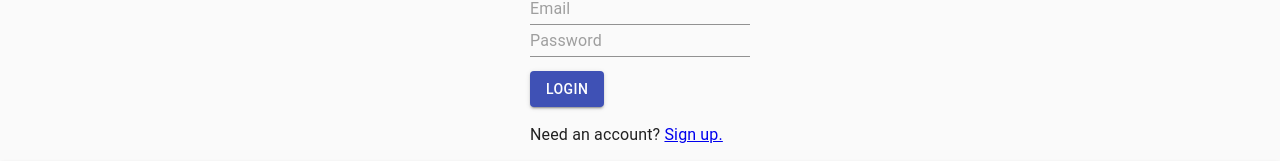
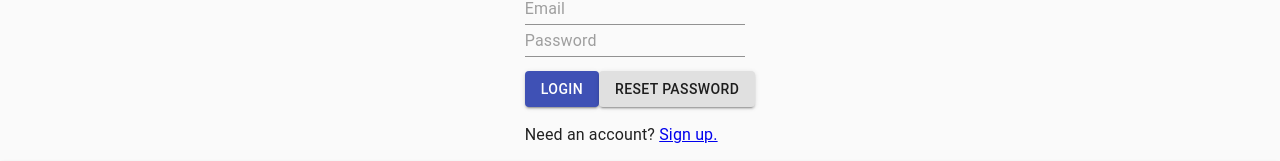
Before and after one commit to egsandwich/BugTracker, a React (Create React App) app in the folder bug-tracker/: page /login in a window 1280 px wide. Shown: the part 125-286 px from the top of the page. Built offline with nearby package versions, Linux system fonts and the light colour scheme; no server answers.

Commit message:
forgot password

```diff
--- a/bug-tracker/src/components/Login.js
+++ b/bug-tracker/src/components/Login.js
@@ -1,19 +1,19 @@
-import React, { useRef, useState} from "react";
-import {useHistory, Link } from 'react-router-dom'
-import { Grid, Typography, Button, Input, Box} from '@material-ui/core'
+import React, { useRef, useState } from "react";
+import { useHistory, Link } from 'react-router-dom'
+import { Grid, Typography, Button, Input, Box } from '@material-ui/core'
 import { Alert, AlertTitle } from '@material-ui/lab';
-import {useAuth} from '../contexts/AuthContext'
+import { useAuth } from '../contexts/AuthContext'
 
 function Login(props) {
     const email = useRef()
     const password = useRef()
-    const {login} = useAuth()
+    const { login, resetPasswordByEmail } = useAuth()
     const [loading, setLoading] = useState(false)
     const [error, setError] = useState()
     const history = useHistory()
 
 
-    async function handleLogin(e){
+    async function handleLogin(e) {
         e.preventDefault()
         try {
             setError('')
@@ -26,6 +26,21 @@ function Login(props) {
         setLoading(false)
     }
 
+    async function handleResetPassword() {
+        try {
+            setError('')
+            setLoading(true)
+            if (email.current.value === '') {
+                setError('Please write your email address')
+            } else {
+                await resetPasswordByEmail(email.current.value);
+                setError(`An email is sent to ${email.current.value} for instructions on how to change your password`)
+            }
+        } catch {
+            setError('Something went wrong. Please try again.')
+        }
+        setLoading(false)
+    }
 
     return (
         <Box m={3}>
@@ -48,9 +63,11 @@ function Login(props) {
                             <Input placeholder="Email" inputRef={email} />
                         </Grid>
                         <Grid item>
-                        <Input placeholder="Password" type="password" inputRef={password}/>
+                            <Input placeholder="Password" type="password" inputRef={password} />
                         </Grid>
-                        <p><Button variant="contained" color="primary" disabled={email.length === 0 || password.length === 0 || loading}type="submit">Login</Button></p>
+                        <p><Button variant="contained" color="primary" disabled={email.length === 0 || password.length === 0 || loading} type="submit">Login</Button>
+                            <Button variant="contained" disabled={loading} onClick={() => { handleResetPassword() }}>Reset password</Button>
+                        </p>
                         <Grid item xs={12}>
                             <Typography variant="subtitle1">
                                 Need an account? <Link to="/signup">Sign up.</Link>
--- a/bug-tracker/src/contexts/AuthContext.js
+++ b/bug-tracker/src/contexts/AuthContext.js
@@ -43,6 +43,10 @@ export function AuthProvider({ children }) {
 
     }
 
+    function resetPasswordByEmail(email) {
+        return base.auth().sendPasswordResetEmail(email);
+    }
+
     function editPassword(password) {
         return currentUser.updatePassword(password);
     }
@@ -65,7 +69,8 @@ export function AuthProvider({ children }) {
         editEmail,
         editDisplayName,
         editPassword,
-        reauthenticate
+        reauthenticate,
+        resetPasswordByEmail
     }
     return (
         <AuthContext.Provider value={value}>
```
Lines whose indentation alone changed are shown as unchanged.
